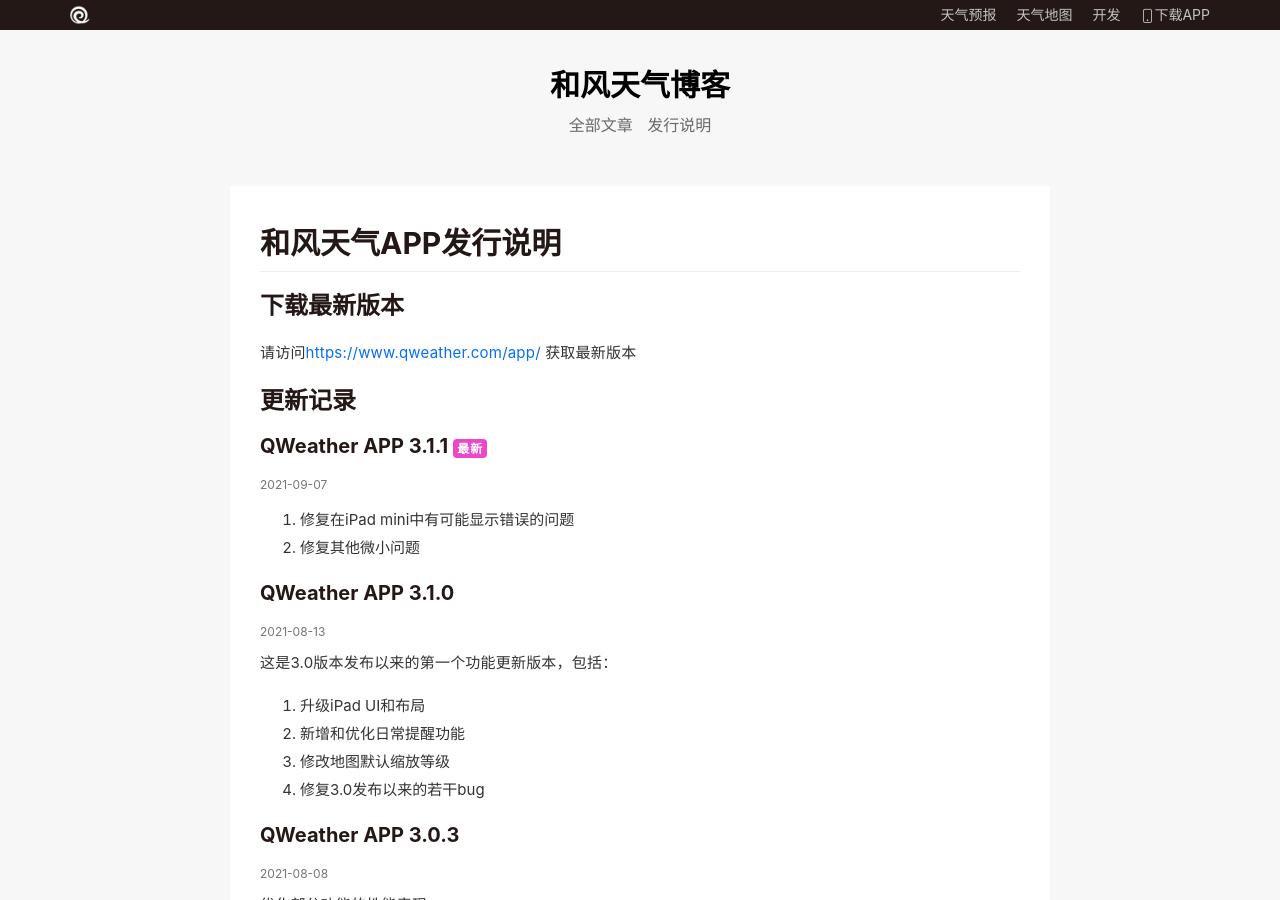
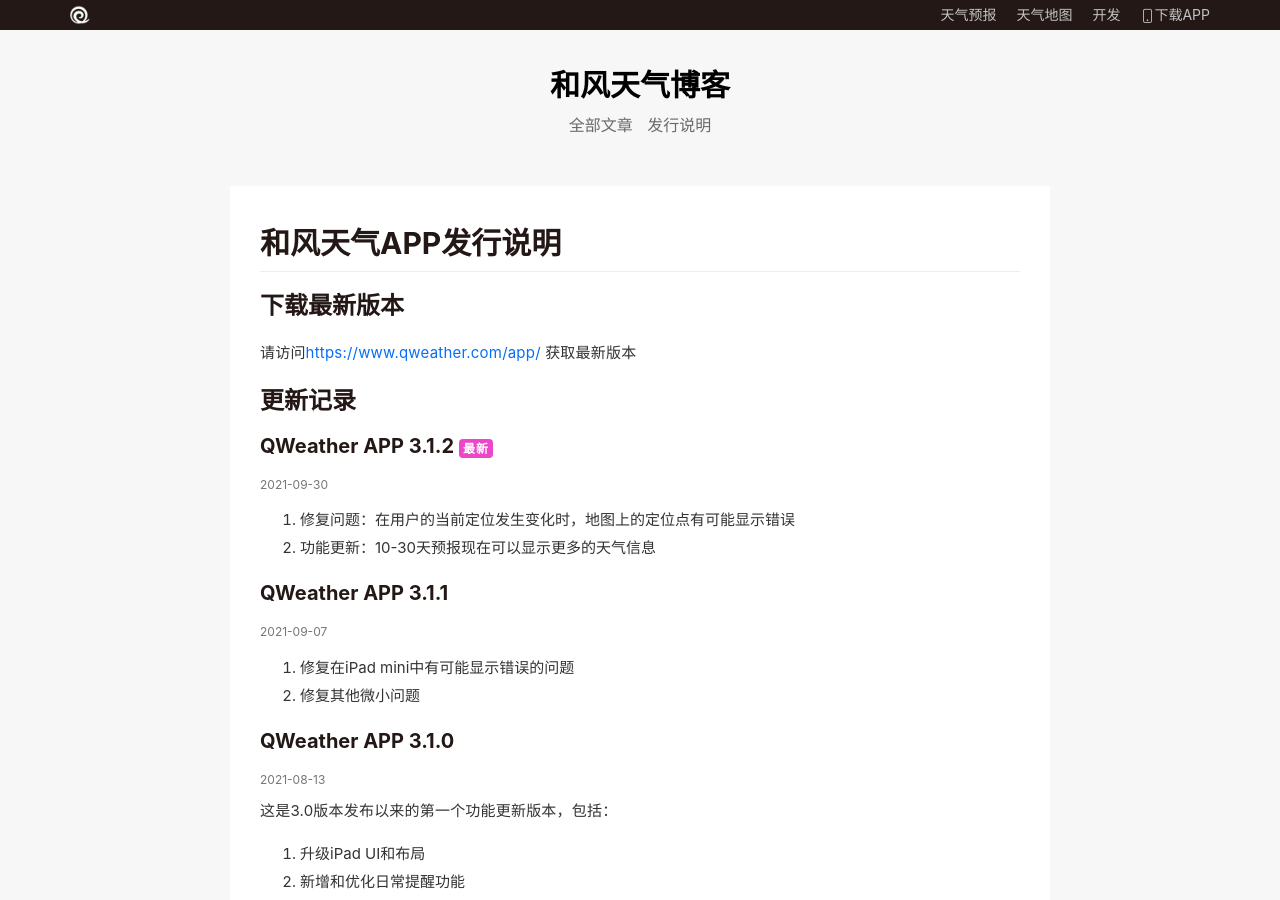
Before and after one commit to qwd/blog, a Jekyll site: the page built from pages/release-app.html, in a window 1280 px wide and 900 px high. Built offline with Jekyll 4.4.1, drawn with Linux system fonts in a browser that asks for light colours; some web fonts are replaced; comment, search, counter and statistics services are not loaded.

Commit message:
APP 3.1.2 released

```diff
--- a/_data/release-app.yml
+++ b/_data/release-app.yml
@@ -1,3 +1,9 @@
+- title: QWeather APP 3.1.2
+  ver: 3.1.2
+  date: 2021-09-30
+  text: |-
+   1. 修复问题：在用户的当前定位发生变化时，地图上的定位点有可能显示错误
+   2. 功能更新：10-30天预报现在可以显示更多的天气信息
 - title: QWeather APP 3.1.1
   ver: 3.1.1
   date: 2021-09-07
```
